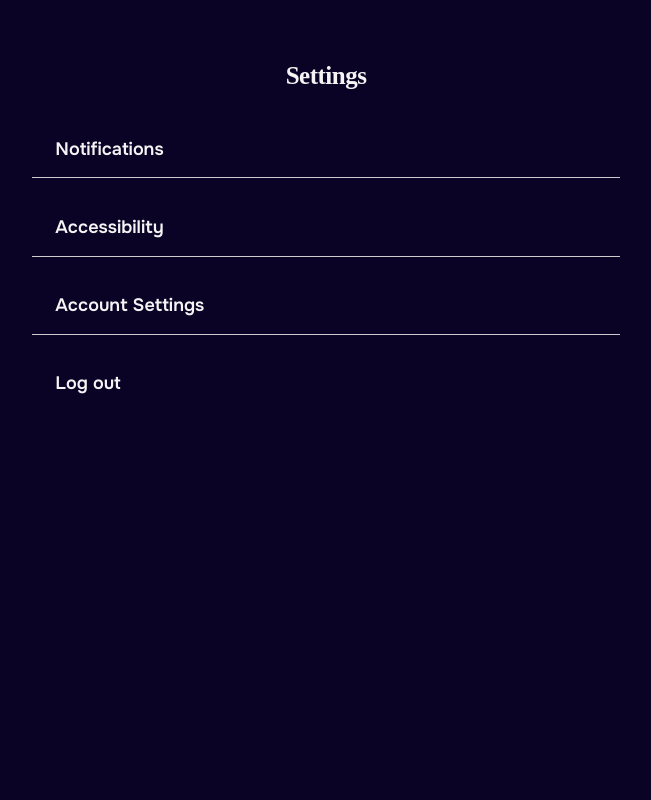
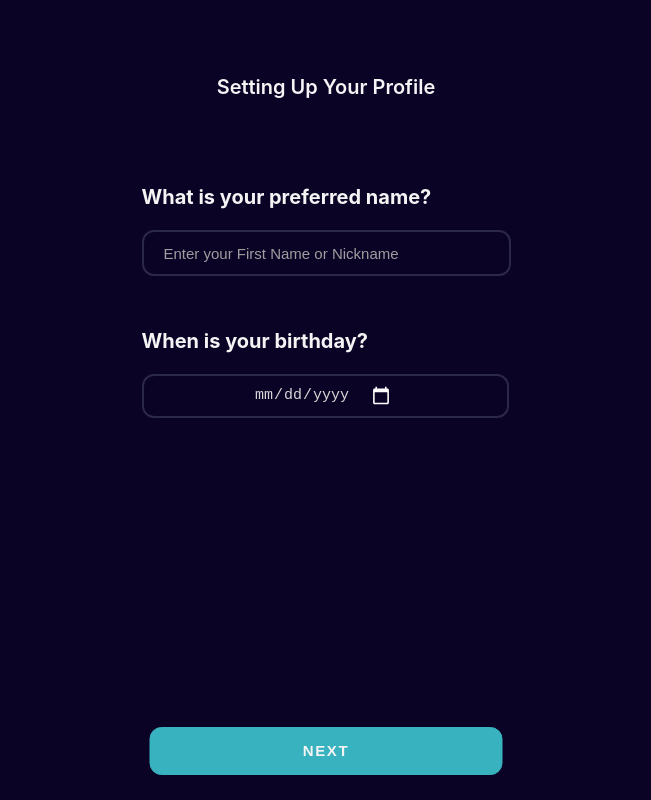
Before and after one commit to Murrmaid4/friendly_fire_app, a React (Create React App) app in the folder friendlyfire/: page / in a window 1280 px wide. Shown: the whole page, without its empty margins (314-965 px from the left). Built offline with nearby package versions, Linux system fonts and the light colour scheme.

Commit message:
fixed identity page

```diff
--- a/friendlyfire/src/App.js
+++ b/friendlyfire/src/App.js
@@ -11,9 +11,9 @@ function App() {
   return (
     <Router>
       {/* <Signup/> */}
-     {/* <Registration /> */}
+      <Registration />
       {/*<Login /> */}
-     <Settings />
+      {/*<Settings />*/}
     </Router>
   );
 }
--- a/friendlyfire/src/Pages/Registration/Registration.css
+++ b/friendlyfire/src/Pages/Registration/Registration.css
@@ -25,7 +25,7 @@ h2{
   line-height: 130%;
 }
 
-label {
+.step1-question {
   color: var(--Wild-Sand, #F4F4F4);
   font-size: 20px;
   font-style: normal;
@@ -33,7 +33,7 @@ label {
   line-height: 130%;
 }
 
-input {
+.step1-input {
   display: flex;
   color: var(--text-input, #D7D7D7);
   font-size: 15px;
@@ -148,3 +148,15 @@ input:focus {
 .identity-button:focus{
   background: var(--Rose, #F20C8B)
 }
+
+.profile-question{
+  font-size: 20px;
+  font-style: normal;
+  font-weight: 400;
+  line-height: normal;
+  letter-spacing: -0.5px;
+}
+
+.toggle-container{
+  margin-top: 20px;
+}
--- a/friendlyfire/src/Pages/Registration/Registration.js
+++ b/friendlyfire/src/Pages/Registration/Registration.js
@@ -4,6 +4,7 @@
 import React, { useState } from 'react';
 import { BrowserRouter as Router, Switch, Route } from 'react-router-dom';
 import "./Registration.css";
+import Toggle from 'react-toggle';
 
 
 
@@ -207,22 +208,24 @@ const RegistrationPage = () => {
                             {/* ... Previous questions ... */}
                             {/* What is your preferred name text input */}
                             <div>
-                                <label>What is your preferred name?</label>
+                                <label className='step1-question'>What is your preferred name?</label>
                                 <input
                                     type="text"
                                     placeholder='Enter your First Name or Nickname'
                                     value={userData.preferredName}
                                     onChange={(e) => handleInputChange('preferredName', e.target.value)}
+                                    className='step1-input'
                                 />
                             </div>
 
                             {/* When is your birthday calendar input */}
                             <div>
-                                <label>When is your birthday?</label>
+                                <label className='step1-question'>When is your birthday?</label>
                                 <input
                                     type="date"
                                     value={userData.birthday}
                                     onChange={(e) => handleInputChange('birthday', e.target.value)}
+                                    className='step1-input'
                                 />
                             </div>
                         </div>
@@ -277,10 +280,10 @@ const RegistrationPage = () => {
                             </div>
 
                             {/* Show On Profile Toggle Switch */}
-                            <div className="toggle-switch">
-                                <label>Show on Profile:</label>
+                            <div className="toggle-container">
+                                <label className='profile-question'>Show on Profile</label>
                                 <label className="switch">
-                                    <input
+                                    <Toggle
                                         type="checkbox"
                                         checked={userData.showOnProfile}
                                         onChange={() => handleInputChange('showOnProfile', !userData.showOnProfile)}
--- a/friendlyfire/src/Pages/Settings/Settings.css
+++ b/friendlyfire/src/Pages/Settings/Settings.css
@@ -126,7 +126,7 @@
   }
 
   .react-toggle:hover:not(.react-toggle--disabled) .react-toggle-track {
-    background-color: #000000;
+    background-color: #2C2849;
   }
 
   .react-toggle--checked .react-toggle-track {
```
